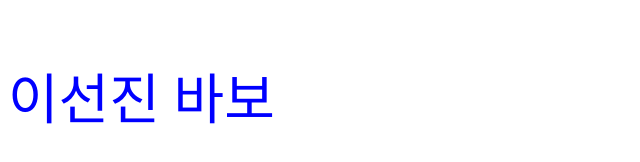
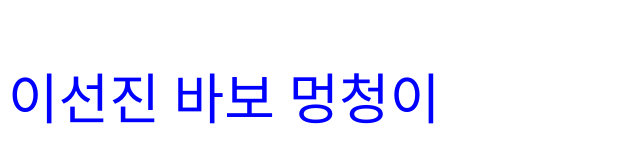
Before and after one commit to iaawayne/My_public_web, a plain HTML site: page Yaho.html in a window 1280 px wide. Shown: the whole page, without its empty margins (0-640 px from the left). Drawn offline with Linux system fonts and the light colour scheme.

Commit message:
Update Yaho.html

```diff
--- a/Yaho.html
+++ b/Yaho.html
@@ -8,6 +8,6 @@
     <link rel="stylesheet" href="index.css">
 </head>
 <body>
-    <p>이선진 바보</p>
+    <p>이선진 바보 멍청이</p>
 </body>
 </html>
```
